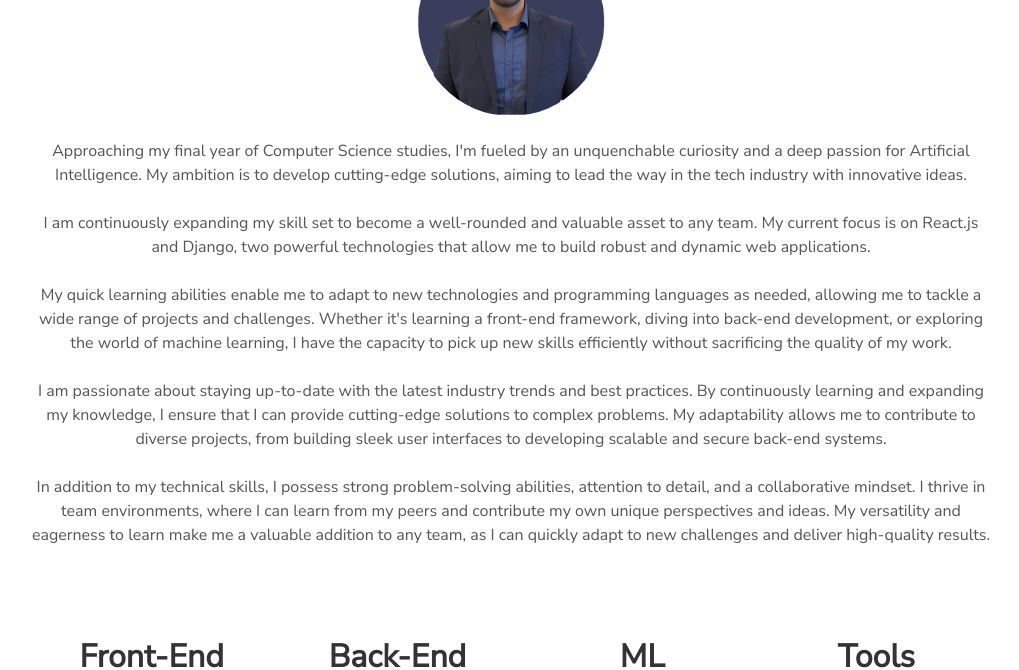
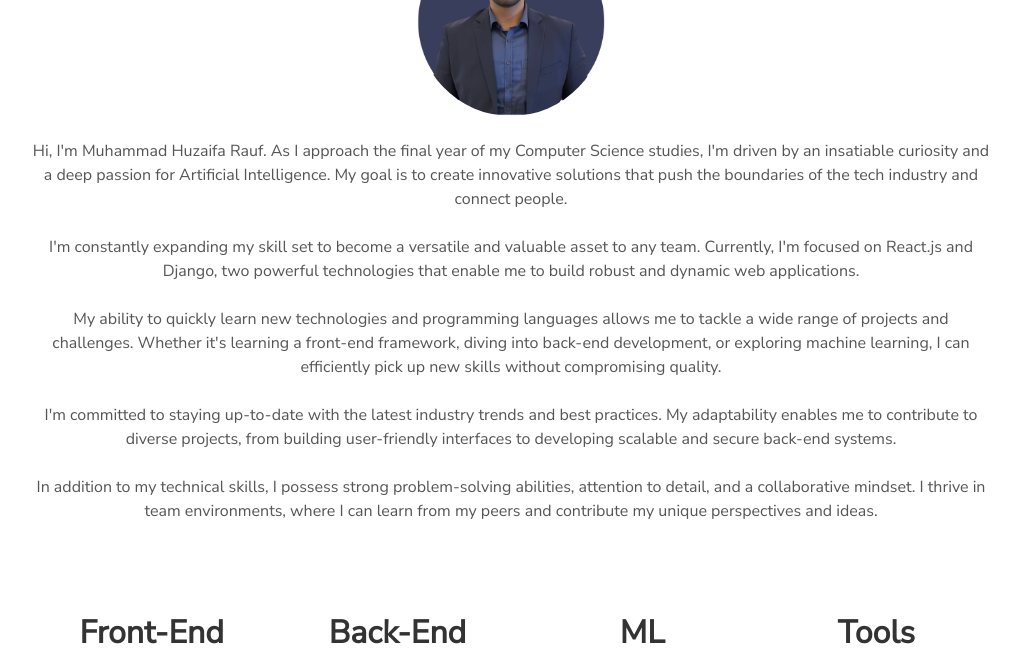
Before and after one commit to MHuzaifaRauf/portfolio, a plain HTML site: page index.html in a window 1280 px wide. Shown: the part 1040-1710 px from the top of the page, without its empty margins (129-1148 px from the left). Drawn offline with nearby package versions, Linux system fonts and the light colour scheme.

Commit message:
Updated about section

```diff
--- a/index.html
+++ b/index.html
@@ -96,22 +96,15 @@
           />
         </picture>
         <p>
-          Approaching  my final year of Computer Science studies, I'm fueled by an unquenchable
-          curiosity and a deep passion for Artificial Intelligence.
-          My ambition is to develop cutting-edge solutions, aiming to lead the way in the
-          tech industry with innovative ideas.
+          Hi, I'm Muhammad Huzaifa Rauf. As I approach the final year of my Computer Science studies, I'm driven by an insatiable curiosity and a deep passion for Artificial Intelligence. My goal is to create innovative solutions that push the boundaries of the tech industry and connect people.
           <br><br>
-
-          I am continuously expanding my skill set to become a well-rounded and valuable asset to any team. My current focus is on React.js and Django, two powerful technologies that allow me to build robust and dynamic web applications.
+          I'm constantly expanding my skill set to become a versatile and valuable asset to any team. Currently, I'm focused on React.js and Django, two powerful technologies that enable me to build robust and dynamic web applications.
           <br><br>
-
-          My quick learning abilities enable me to adapt to new technologies and programming languages as needed, allowing me to tackle a wide range of projects and challenges. Whether it's learning a front-end framework, diving into back-end development, or exploring the world of machine learning, I have the capacity to pick up new skills efficiently without sacrificing the quality of my work.
+          My ability to quickly learn new technologies and programming languages allows me to tackle a wide range of projects and challenges. Whether it's learning a front-end framework, diving into back-end development, or exploring machine learning, I can efficiently pick up new skills without compromising quality.
           <br><br>
-
-          I am passionate about staying up-to-date with the latest industry trends and best practices. By continuously learning and expanding my knowledge, I ensure that I can provide cutting-edge solutions to complex problems. My adaptability allows me to contribute to diverse projects, from building sleek user interfaces to developing scalable and secure back-end systems.
+          I'm committed to staying up-to-date with the latest industry trends and best practices. My adaptability enables me to contribute to diverse projects, from building user-friendly interfaces to developing scalable and secure back-end systems.
           <br><br>
-
-          In addition to my technical skills, I possess strong problem-solving abilities, attention to detail, and a collaborative mindset. I thrive in team environments, where I can learn from my peers and contribute my own unique perspectives and ideas. My versatility and eagerness to learn make me a valuable addition to any team, as I can quickly adapt to new challenges and deliver high-quality results.
+          In addition to my technical skills, I possess strong problem-solving abilities, attention to detail, and a collaborative mindset. I thrive in team environments, where I can learn from my peers and contribute my unique perspectives and ideas.
         </p>
       </div>
 
```
